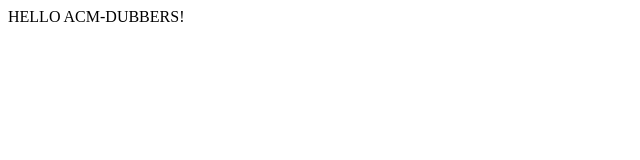
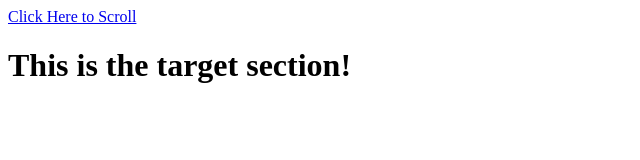
Before and after one commit to vivtratx/acmw-site, a website: page index.html in a window 1280 px wide. Shown: the whole page, without its empty margins (0-640 px from the left). Drawn offline with Linux system fonts and the light colour scheme.

Commit message:
Started navbar

```diff
--- a/index.html
+++ b/index.html
@@ -6,7 +6,14 @@
     <link rel="stylesheet" href="css/styles.css" />
   </head>
   <body>
-    HELLO ACM-DUBBERS!
+    <div id="navbar">
+      <a href="#targetSection">Click Here to Scroll</a>
+    </div>
+
+    <div id="targetSection">
+      <h1>This is the target section!</h1>
+    </div>
+
     <script src="js/script.js"></script>
   </body>
 </html>
```
